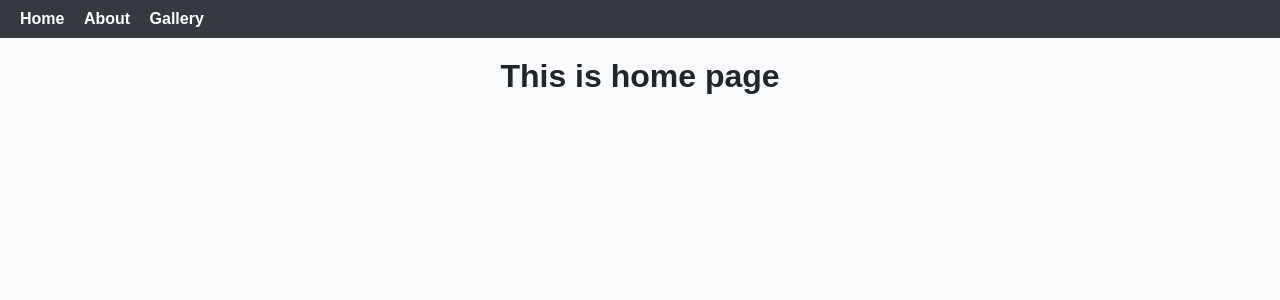
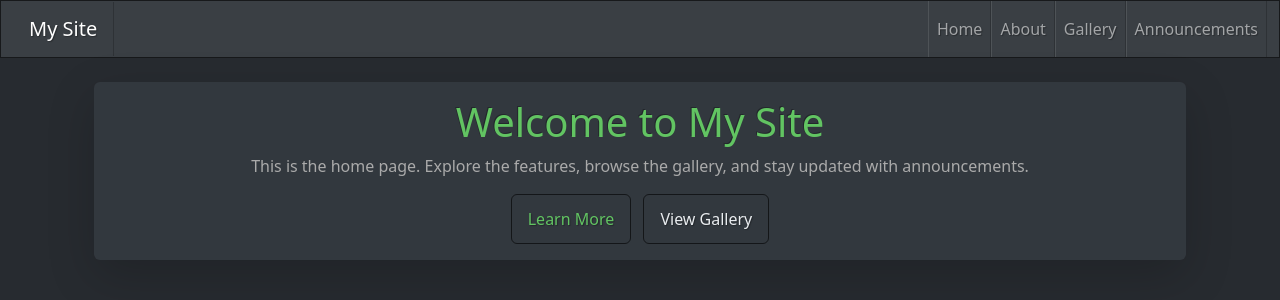
Before and after one commit to JhonCayas/it373-week3, a Django app: page / in a window 1280 px wide. Shown: the top 300 px of the page. Run offline with Django 5.2, Linux system fonts and the light colour scheme; some libraries are stand-ins or nearby versions.

Commit message:
Added announcements and details - Week 2

```diff
--- a/config/settings.py
+++ b/config/settings.py
@@ -25,7 +25,7 @@ SECRET_KEY = 'django-insecure-slrhs8)bo$mbc!juk)i_5&*w7uk)!&u2@(w+m+8=k_*401202@
 # SECURITY WARNING: don't run with debug turned on in production!
 DEBUG = False
 
-ALLOWED_HOSTS = ["127.0.0.1", "localhost"]
+ALLOWED_HOSTS = ["*"]
 
 
 # Application definition
--- a/pages/templates/base.html
+++ b/pages/templates/base.html
@@ -1,18 +1,35 @@
 {% load static %}
-<title>{% block title %} My Site {% endblock title %}</title>
-<link rel="stylesheet" href="{% static 'css/site.css' %}">
-<body>
-    <nav>
-        <a href="{% url 'home' %}">Home</a>
-        <a href="{% url 'about' %}">About</a>
-        <a href="{% url 'gallery' %}">Gallery</a>
+<!doctype html>
+<html lang="en">
+  <head>
+    <meta charset="utf-8">
+    <meta name="viewport" content="width=device-width, initial-scale=1">
+    <title>{% block title %}My Site{% endblock title %}</title>
+    <link href="https://cdn.jsdelivr.net/npm/bootswatch@5.3.3/dist/slate/bootstrap.min.css" rel="stylesheet">
+  </head>
+  <body>
+    <nav class="navbar navbar-expand-lg navbar-dark bg-primary mb-4">
+      <div class="container-fluid">
+        <a class="navbar-brand" href="{% url 'home' %}">My Site</a>
+        <button class="navbar-toggler" type="button" data-bs-toggle="collapse" data-bs-target="#navbarNav">
+          <span class="navbar-toggler-icon"></span>
+        </button>
+        <div class="collapse navbar-collapse" id="navbarNav">
+          <ul class="navbar-nav ms-auto">
+            <li class="nav-item"><a class="nav-link" href="{% url 'home' %}">Home</a></li>
+            <li class="nav-item"><a class="nav-link" href="{% url 'about' %}">About</a></li>
+            <li class="nav-item"><a class="nav-link" href="{% url 'gallery' %}">Gallery</a></li>
+            <li class="nav-item"><a class="nav-link" href="{% url 'announcements' %}">Announcements</a></li>
+          </ul>
+        </div>
+      </div>
     </nav>
-    {% block content %}
-    <h1>Welcome!</h1>
-    <ul>
-        {% for data in features %}
-        <li></li>
-        {% endfor %}
-    </ul>
-    {% endblock content %}
-</body>
+    <div class="container">
+      {% block content %}
+
+      {% endblock content %}
+    </div>
+
+    <script src="https://cdn.jsdelivr.net/npm/bootstrap@5.3.3/dist/js/bootstrap.bundle.min.js"></script>
+  </body>
+</html>
--- a/pages/templates/home.html
+++ b/pages/templates/home.html
@@ -1,5 +1,18 @@
 {% extends 'base.html' %}
-{% block title %} HOME {% endblock title %}
+
+{% block title %}Home{% endblock title %}
+
 {% block content %}
-<h1>This is home page</h1>
-{% endblock %}
+<div class="container mt-4">
+  <div class="card shadow-lg border-0 text-center">
+    <div class="card-body">
+      <h1 class="card-title text-success">Welcome to My Site</h1>
+      <p class="card-text">
+        This is the home page. Explore the features, browse the gallery, and stay updated with announcements.
+      </p>
+      <a href="{% url 'about' %}" class="btn btn-outline-success me-2">Learn More</a>
+      <a href="{% url 'gallery' %}" class="btn btn-outline-light">View Gallery</a>
+    </div>
+  </div>
+</div>
+{% endblock content %}
--- a/pages/urls.py
+++ b/pages/urls.py
@@ -7,5 +7,7 @@ urlpatterns = [
     path('', views.home, name='home'),
     path('about/', views.about, name='about'),
     path('hello/<str:name>/', views.hello, name='hello'),
+    path('announcements/<str:slug>/', views.details, name='details'),
     path('gallery/', views.gallery, name='gallery'),
+    path('announcements/', views.announcements, name='announcements'),
 ]
--- a/pages/views.py
+++ b/pages/views.py
@@ -1,4 +1,6 @@
 from django.shortcuts import render
+from django.shortcuts import render, get_object_or_404
+from django.http import Http404
 
 # Create your views here.
 def home(request):
@@ -18,6 +20,7 @@ def about(request):
 def hello(request, name):
     return render(request, 'hello.html', {'name':name})
 
+
 def gallery(request):
     images = ['img1.jpg', 'img2.jpg', 'img3.jpg']
     return render(request, 'gallery.html', {'images': images})
@@ -27,3 +30,58 @@ def page_not_found_view(request, exception):
 
 def server_error_view(request):
     return render(request, '500.html', status=500)
+
+ANNOUNCEMENTS = {
+    "appstore": {
+        "title": "New App Store Release (v2.0)",
+        "date": "Sept 20, 2025",
+        "version": "2.0",
+        "short": "Our latest app update is now available on the App Store!",
+        "long": """This release focuses on delivering a smoother user experience,
+                   with optimized performance, a refreshed interface, and improved
+                   multi-device compatibility. We've also included bug fixes and
+                   stability updates.
+
+                   In version 2.0, we’ve introduced faster loading times,
+                   an upgraded navigation system, and a modernized design
+                   that follows the latest accessibility standards.
+                   Notifications are now more reliable, ensuring you stay updated
+                   with the latest announcements and system alerts.
+
+                   This version has also been optimized for tablets and larger screens,
+                   providing a more seamless multi-device experience.
+                   Security protocols were upgraded to safeguard user data
+                   while ensuring smooth connectivity across networks."""
+    },
+    "maintenance": {
+        "title": "Scheduled Maintenance",
+        "date": "Sept 20, 2025",
+        "version": "N/A",
+        "short": "The system will undergo maintenance at midnight.",
+        "long": """We will be carrying out essential updates to improve overall
+                   stability, security, and performance. Expected downtime is
+                   approximately 2 hours.
+
+                   During this maintenance window, certain features such as
+                   user login, announcements, and gallery browsing may be
+                   temporarily unavailable. We strongly advise all users
+                   to save their progress and log out prior to the scheduled
+                   downtime to avoid disruptions.
+
+                   Our technical team will also be deploying critical
+                   security patches, improving database efficiency,
+                   and preparing the system for upcoming feature releases.
+                   Once the maintenance is complete, users can expect a
+                   smoother, more secure, and more responsive platform."""
+    },
+}
+
+
+def details(request, slug):
+    announcement = ANNOUNCEMENTS.get(slug)
+    if not announcement:
+        raise Http404("Announcement not found")
+    return render(request, "list.html", {"announcement": announcement})
+
+def announcements(request):
+    return render(request, 'announcements.html', {"announcements": ANNOUNCEMENTS})
```
Also changed, not shown: pages/templates/404.html (+25 -3 lines), pages/templates/500.html (+25 -3 lines), pages/templates/about.html (+16 -3 lines), pages/templates/announcements.html (added, +20 -0 lines), pages/templates/gallery.html (+22 -10 lines), pages/templates/list.html (added, +45 -0 lines), config/urls.py (line endings or trailing spaces).
